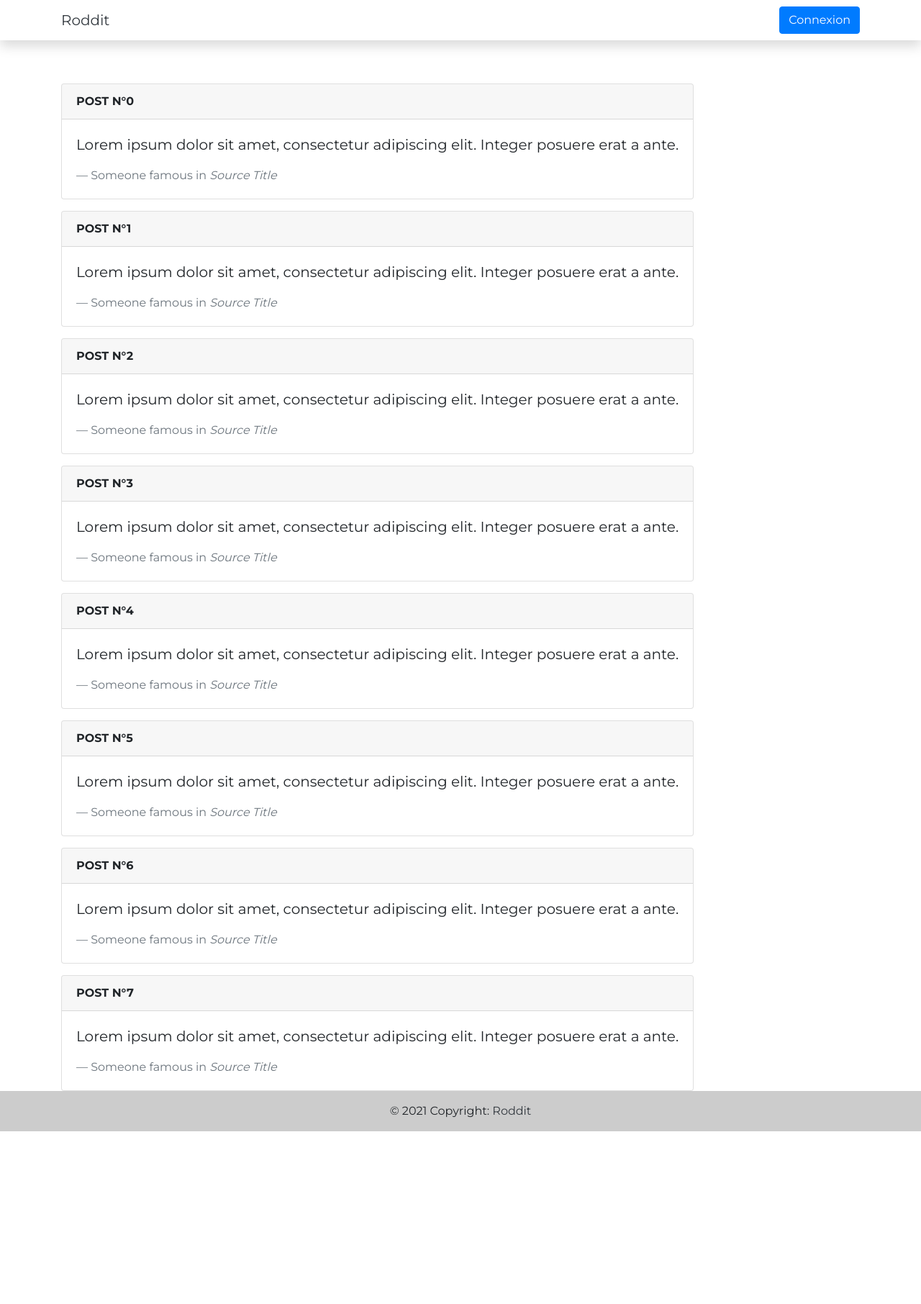
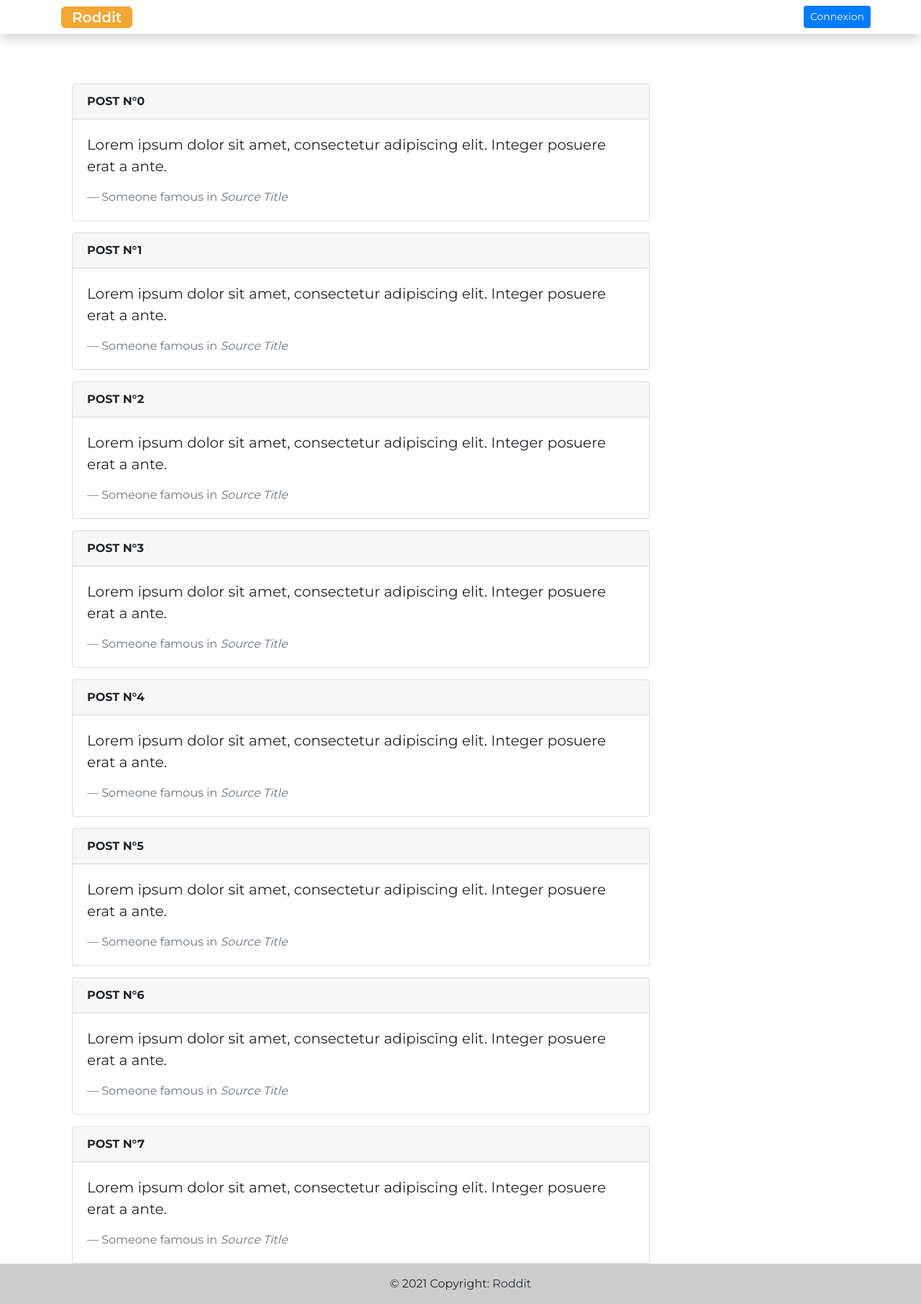
Before and after one commit to rhayatiz/Roddit, a PHP site: page /views/home.php in a window 1280 px wide. Shown: the whole page at 72% size. Before the commit the page ends 1572 px from the top, so only its background shows below. Run offline with PHP 8.4, Linux system fonts and the light colour scheme; some libraries are stand-ins or nearby versions.

Commit message:
style, project structure

```diff
--- a/DAO/PostDao.php
+++ b/DAO/PostDao.php
@@ -1,5 +1,5 @@
 <?php
-// include(ROOT_FOLDER.'/Models/.php');
+// include(ROOT_FOLDER.'/models/.php');
 
 /**
  * ProduitDao : mise en place CRUD pour users
--- a/css/style.css
+++ b/css/style.css
@@ -5,3 +5,46 @@ html {
 body {
     font-family: 'Montserrat', sans-serif !important;
 }
+
+.hover-none:hover {
+    cursor: auto !important;
+}
+
+.underline-none:hover {
+    text-decoration: none !important;
+}
+
+.underline-none {
+    text-decoration: none !important;
+}
+
+.user-img img {
+    height: 30px;
+    width: 30px;
+    border-radius: 50%;
+}
+
+.user-side-card {
+    top: 80px;
+    margin-top: 16px;
+    position: -webkit-sticky !important;
+    position: sticky !important;
+    height: fit-content;
+    padding: 20px 0;
+}
+
+#logo {
+    background-color: rgba(240, 144, 1, 0.8);
+    font-weight: 600;
+    color: white !important;
+    padding: 0 15px;
+    border-radius: 6px;
+}
+
+#logo:hover {
+    background-color: rgb(240, 144, 1);
+    font-weight: 600;
+    color: white !important;
+    padding: 0 15px;
+    border-radius: 6px;
+}
--- a/views/home.php
+++ b/views/home.php
@@ -2,12 +2,26 @@
  include('shared/head.php');
 ?>
 
+
 <nav class="navbar navbar-expand-md navbar-dark bg-white shadow fixed-top">
     <div class="container">
-        <a class="navbar-brand abs text-dark mr-5" href="index.php">Roddit</a>
+        <a id="logo" class="navbar-brand text-dark mr-5" href="index.php">Roddit</a>
 
-        <div>
-            <a class="ml-auto btn btn-primary" href="index.php?page=login">Connexion</a>
+        <div class="row d-flex">
+            <?php if(isset($_SESSION['user'])){ //Utilisateur connecté ?>
+                <div class="user-img mr-2">
+                    <img src="./img/1/pppalall.png" alt="">
+                </div>
+
+                <a class="my-auto text-secondary ml-auto mr-2 underline-none"><?= Auth::user()->getUsername() ?></a>
+
+                <a class="my-auto ml-1 d-flex" href="index.php?page=logout">
+                    <i style="font-size:1.3rem" class="fas fa-sign-out-alt text-dark my-auto"></i>
+                </a>
+            <?php }else{ //Utilisateur non connecté ?>
+                <a class="ml-auto btn btn-sm btn-primary" href="index.php?page=login">Connexion</a>
+            <?php } ?>
+
         </div>
 
     </div>
@@ -16,8 +30,8 @@
 
 
 <div style="margin-top:100px" class="container mx-auto">
-    <div class="row mx-auto" data-masonry='{"percentPosition": true }'>
-
+    <div class="row mx-auto">
+        <div class="col-12 col-md-9">
             <?php for ($i=0; $i < 8; $i++) { ?>
             <div class="card mt-3">
                 <div class="card-header font-weight-bold">
@@ -31,12 +45,33 @@
                 </div>
             </div>
             <?php } ?>
+        </div>
+
+        <?php if(isset($_SESSION['user'])){ //Utilisateur connecté ?>
+        <!-- Side nav -->
+        <div class="card user-side-card d-none d-md-block col-3">
+            <div class="row d-flex mt-1">
+                <div class="btn btn-sm btn-outline-secondary mx-auto w-75">
+                    <i class="far fa-plus-square mr-1"></i>Posts</div>
+            </div>
+
+            <div class="row d-flex mt-1">
+                <div class="btn btn-sm btn-outline-secondary mx-auto w-75">
+                    <i class="far fa-comment-alt mr-1"></i>Commentaires</div>
+            </div>
+
+            <div class="row d-flex mt-1">
+                <div class="btn btn-sm btn-outline-secondary mx-auto w-75">
+                    <i class="far fa-thumbs-up mr-1"></i>Likes</div>
+            </div>
+
+        </div>
+        <?php } ?>
+
+    </div>
 
 
 </div>
 </div>
 
-
-</div>
-
 <?php include('shared/footer.php'); ?>
--- a/views/shared/footer.php
+++ b/views/shared/footer.php
@@ -17,6 +17,7 @@
 			  integrity="sha256-/xUj+3OJU5yExlq6GSYGSHk7tPXikynS7ogEvDej/m4="
 			  crossorigin="anonymous"></script>
     <script src="https://stackpath.bootstrapcdn.com/bootstrap/4.5.2/js/bootstrap.min.js"></script>
+    <script src="https://cdn.jsdelivr.net/npm/bootstrap@5.0.2/dist/js/bootstrap.bundle.min.js" integrity="sha384-MrcW6ZMFYlzcLA8Nl+NtUVF0sA7MsXsP1UyJoMp4YLEuNSfAP+JcXn/tWtIaxVXM" crossorigin="anonymous"></script>
     <script src="https://unpkg.com/masonry-layout@4/dist/masonry.pkgd.js"></script>
 </body>
 </html>
```
Also changed, not shown: Controllers/HomeController.php (+8 -13 lines), DAO/UserDao.php (+9 -1 lines), Models/User.php (+8 -2 lines), helpers/functions.php (added, +10 -0 lines), index.php (+42 -12 lines), img/1/pppalall.png (added). Lines whose indentation alone changed are shown as unchanged.
